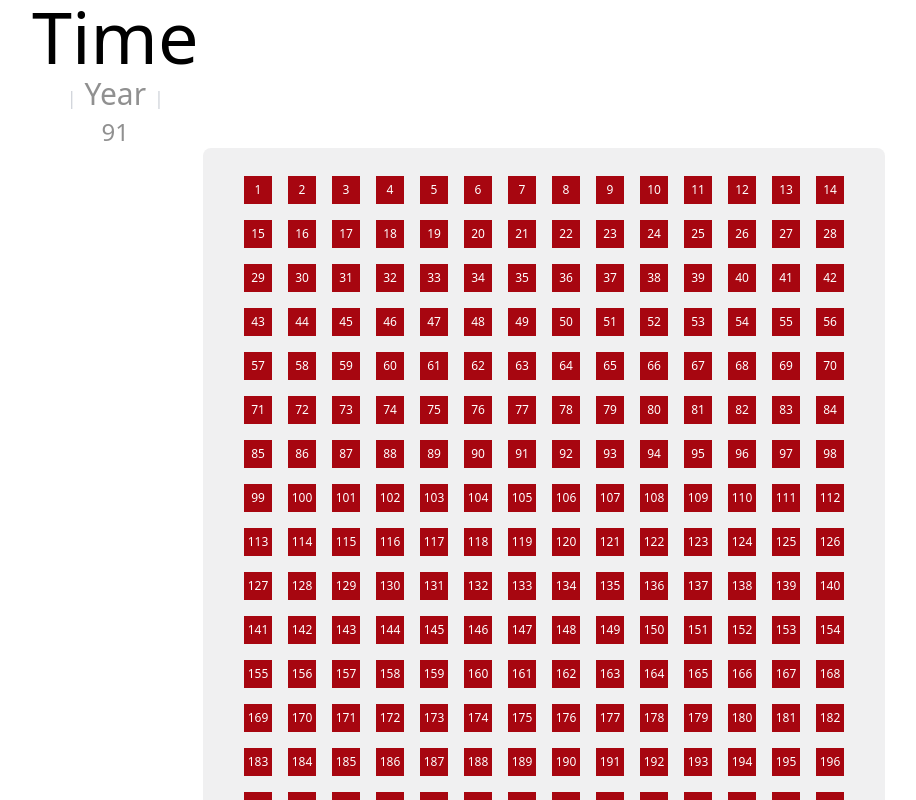
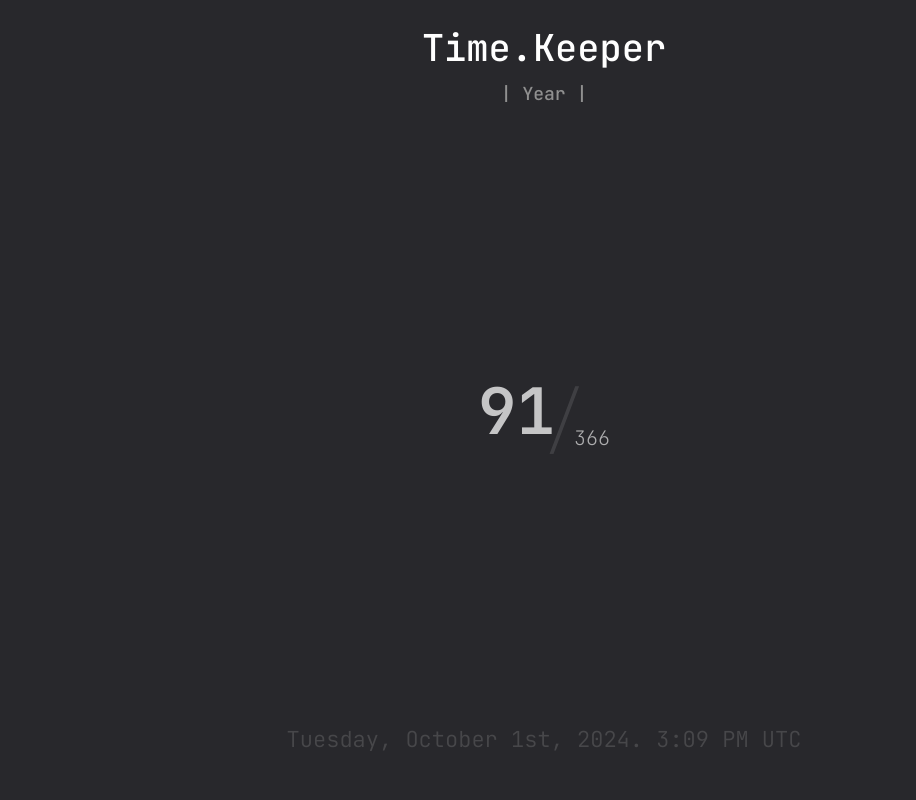
Before and after one commit to bentekku/time.extension, a React (Vite) app: page / in a window 1280 px wide. Shown: the top 800 px of the page, without its empty margins (96-1012 px from the left). Built offline with nearby package versions, Linux system fonts and the light colour scheme.

Commit message:
ui redesign complete

```diff
--- a/index.html
+++ b/index.html
@@ -4,6 +4,13 @@
     <meta charset="UTF-8" />
     <link rel="icon" type="image/svg+xml" href="/vite.svg" />
     <meta name="viewport" content="width=device-width, initial-scale=1.0" />
+    <!-- Google Fonts -->
+    <link rel="preconnect" href="https://fonts.googleapis.com" />
+    <link rel="preconnect" href="https://fonts.gstatic.com" crossorigin />
+    <link
+      href="https://fonts.googleapis.com/css2?family=JetBrains+Mono:ital,wght@0,100..800;1,100..800&display=swap"
+      rel="stylesheet"
+    />
     <title>TimeKeeper - A New Tab</title>
   </head>
   <body>
--- a/src/App.tsx
+++ b/src/App.tsx
@@ -2,18 +2,13 @@ import DaysDisplay from "./components/DaysDisplay";
 import Footer from "./components/Footer";
 import InfoBlock from "./components/InfoBlock";
 import { getDaysRemaining } from "./lib/date-lib";
-
-type Days = {
-  daysPassed?: number;
-  totalDays?: number;
-  unboundDays?: number;
-};
+import { daysType } from "./types/types";
 
 const App = () => {
   const condition: "week" | "month" | "year" = "year";
   const result = getDaysRemaining(condition);
 
-  let daysData: Days = {
+  let daysData: daysType = {
     daysPassed: 0,
     totalDays: 0,
     unboundDays: 0,
@@ -37,18 +32,15 @@ const App = () => {
   }
 
   return (
-    <div className="font-medium h-screen w-full flex flex-col items-center justify-between bg-lightText ">
+    <div className="font-medium h-screen w-full flex flex-col items-center justify-between bg-darkMode text-lightText font-jetBrain">
       {/* HEADER */}
-      <div className="w-4/5 flex flex-1 justify-between">
-        <InfoBlock
-          condition={condition}
-          days={daysData} // Pass daysData as prop
-        />
+      <div className="w-4/5 flex items-center justify-center py-5">
+        <InfoBlock condition={condition} />
       </div>
-      <div className="w-4/5 flex flex-[5] justify-center">
+      <div className="w-4/5 flex justify-center">
         <DaysDisplay condition={condition} days={daysData} />
       </div>
-      <div className="flex flex-1">
+      <div className="flex">
         <Footer />
       </div>
     </div>
--- a/src/components/DaysDisplay.tsx
+++ b/src/components/DaysDisplay.tsx
@@ -1,19 +1,9 @@
 import { getTotalDaysOfMonth } from "@/lib/date-lib";
-import { ReactNode } from "react";
-
-type Condition = "week" | "month" | "year";
-type Days = {
-  daysPassed?: number;
-  totalDays?: number;
-  unboundDays?: number;
-};
+import { conditionType, daysType } from "@/types/types";
 
 interface Props {
-  condition: Condition;
-  days: Days;
-}
-interface BlocksProps {
-  children: ReactNode;
+  condition: conditionType;
+  days: daysType;
 }
 
 const DaysDisplay = ({ condition, days }: Props) => {
@@ -35,39 +25,17 @@ const DaysDisplay = ({ condition, days }: Props) => {
 
   return (
     // border border-red-600
-    <div className="w-2/3 h-full  p-5 bg-lightDaysContainer rounded-lg">
-      <div className="flex h-full w-full items-center justify-center">
-        <div className="flex flex-wrap justify-center transition-all duration-800">
-          {/* Passed days blocks */}
-          {Array.from({ length: passed }).map((_, index) => (
-            <PassedBlocks key={index}>{index + 1}</PassedBlocks>
-          ))}
-          {/* Remaining days blocks */}
-          {Array.from({ length: left }).map((_, index) => (
-            <LeftBlocks key={index}>{index + 1}</LeftBlocks>
-          ))}
-        </div>
+    <div className="w-2/3 h-full p-5 rounded-lg flex items-center justify-center">
+      <div className="flex">
+        <h1 className="text-[64px] font-semibold animate-pulse -translate-y-1 translate-x-3">
+          {left}
+        </h1>
+        <span className="text-[72px] opacity-[11%] font-thin">/</span>
+        <h2 className="text-[20px] opacity-[62%] font-extralight translate-y-14 -translate-x-3">
+          {total}
+        </h2>
       </div>
     </div>
   );
 };
-
-const PassedBlocks: React.FC<BlocksProps> = ({ children }) => {
-  // w-16 h-16
-  return (
-    <div className="text-xs font-medium w-7 h-7 bg-passedDay m-2 transition-all flex items-center justify-center text-lightText">
-      {children}
-    </div>
-  );
-};
-
-const LeftBlocks: React.FC<BlocksProps> = ({ children }) => {
-  // w-16 h-16
-  return (
-    <div className="text-xs font-medium w-7 h-7 bg-remainingDay m-2 transition-all flex items-center justify-center text-darkMode">
-      {children}
-    </div>
-  );
-};
-
 export default DaysDisplay;
--- a/src/components/Footer.tsx
+++ b/src/components/Footer.tsx
@@ -1,30 +1,63 @@
 import { useState, useEffect } from "react";
 
-const today: Date = new Date();
-console.log(today);
+// Helper function to get the ordinal suffix for the day of the month
+const getOrdinalSuffix = (day: number) => {
+  if (day > 3 && day < 21) return "th";
+  switch (day % 10) {
+    case 1:
+      return "st";
+    case 2:
+      return "nd";
+    case 3:
+      return "rd";
+    default:
+      return "th";
+  }
+};
 
 const Footer = () => {
   const [time, setTime] = useState<Date>(new Date());
 
   useEffect(() => {
     const updateTime = () => {
-      const now = new Date(); // Format time as a human-readable string
+      const now = new Date();
       setTime(now);
     };
 
-    // Update the time every second
     const intervalId = setInterval(updateTime, 1000);
 
-    // Clear the interval when the component unmounts
     return () => clearInterval(intervalId);
   }, []);
 
-  // h-[8rem]
+  // Custom date format
+  const formatDate = (date: Date) => {
+    const dayName = new Intl.DateTimeFormat("en-US", {
+      weekday: "long",
+    }).format(date);
+    const month = new Intl.DateTimeFormat("en-US", { month: "long" }).format(
+      date
+    );
+    const day = date.getDate();
+    const year = date.getFullYear();
+    const ordinalSuffix = getOrdinalSuffix(day);
+
+    // Format time
+    const timeString = new Intl.DateTimeFormat("en-US", {
+      hour: "numeric",
+      minute: "numeric",
+      hour12: true,
+      timeZoneName: "short",
+    }).format(date);
+
+    return `${dayName}, ${month} ${day}${ordinalSuffix}, ${year}. ${timeString}`;
+  };
+
   return (
-    <div className="w-full flex flex-col items-center justify-center  bg-lightText gap-3 transition-all duration-800">
-      <h1 className="text-xl text-darkText font-medium">{time.toString()}</h1>
-      <div className="text-sm flex items-center justify-center bg-darkMode text-lightText py-2 px-6 rounded-xl shadow-lg -mb-3">
-        <p>
+    <div className="w-full flex flex-col items-center justify-center gap-2 group py-3 transition-opacity duration-300">
+      <h1 className="text-[22px] text-darkText opacity-[30%] font-light ">
+        {formatDate(time)}
+      </h1>
+      <p className="group-hover:opacity-[35%] opacity-0 text-darkText">
         Made with &lt;3 by{" "}
         <a
           href="http://www.github.com/bentekku"
@@ -35,7 +68,6 @@ const Footer = () => {
         </a>
       </p>
     </div>
-    </div>
   );
 };
 
--- a/src/components/InfoBlock.tsx
+++ b/src/components/InfoBlock.tsx
@@ -1,33 +1,15 @@
-type Condition = "week" | "month" | "year";
-type Days = {
-  daysPassed?: number;
-  totalDays?: number;
-  unboundDays?: number;
-};
-
+import { conditionType } from "@/types/types";
 interface InfoBlockProps {
-  condition: Condition;
-  days: Days;
+  condition: conditionType;
 }
 
-const InfoBlock = ({ condition, days }: InfoBlockProps) => {
-  // Safely handle the display for days remaining
-  const daysRemaining =
-    days?.totalDays && days?.daysPassed
-      ? days.totalDays - days.daysPassed
-      : "N/A"; // Display "N/A" if data is missing
-
+const InfoBlock = ({ condition }: InfoBlockProps) => {
   return (
     <div className="flex flex-col items-center">
-      <h1 className="text-7xl mb-1">Time</h1>
-      <h2 className="capitalize text-darkText text-3xl mb-1">
-        <span className="text-lg text-gray-300">|</span> {condition}{" "}
-        <span className="text-lg text-gray-300">|</span>
+      <h1 className="text-[37px] mb-1">Time.Keeper</h1>
+      <h2 className="capitalize text-darkText text-[18px] mb-1 cursor-pointer">
+        | {condition} |
       </h2>
-      <p className="text-2xl text-darkText">
-        {/* Display the days remaining */}
-        {typeof daysRemaining === "number" ? daysRemaining : days.unboundDays}
-      </p>
     </div>
   );
 };
--- /dev/null
+++ b/src/hooks/useCondtionChange.ts
@@ -0,0 +1,20 @@
+import { conditionType } from "@/types/types";
+import { useEffect, useState } from "react";
+
+export const useConditionChange = () => {
+  // Function to get the initial condition from localStorage
+  const getInitialCondition = () => {
+    const savedCondition = localStorage.getItem("condition");
+    return savedCondition ? (savedCondition as conditionType) : "week"; // Default to "week"
+  };
+
+  // State for the condition
+  const [condition, setCondition] = useState(getInitialCondition());
+
+  // Effect to update localStorage whenever condition changes
+  useEffect(() => {
+    localStorage.setItem("condition", condition);
+  }, [condition]);
+
+  return { condition, setCondition };
+};
--- /dev/null
+++ b/src/types/types.ts
@@ -0,0 +1,7 @@
+export type conditionType = "week" | "month" | "year";
+
+export type daysType = {
+  daysPassed?: number;
+  totalDays?: number;
+  unboundDays?: number;
+};
--- a/tailwind.config.js
+++ b/tailwind.config.js
@@ -4,19 +4,18 @@ export default {
   content: ["./index.html", "./src/**/*.{js,ts,jsx,tsx}"],
   theme: {
     extend: {
+      fontFamily: {
+        jetBrain: ["JetBrains Mono", "monospace"],
+      },
       borderRadius: {
         lg: "var(--radius)",
         md: "calc(var(--radius) - 2px)",
         sm: "calc(var(--radius) - 4px)",
       },
       colors: {
-        sliderBase: "#D9D9D9",
         darkMode: "#28282C",
         darkText: "#909090",
         lightText: "#FFFFFF",
-        lightDaysContainer: "#28282C11", // 11 -> 11% opactiy
-        remainingDay: "#B1AEAE",
-        passedDay: "#A70610",
       },
     },
   },
```
Lines whose indentation alone changed are shown as unchanged.
